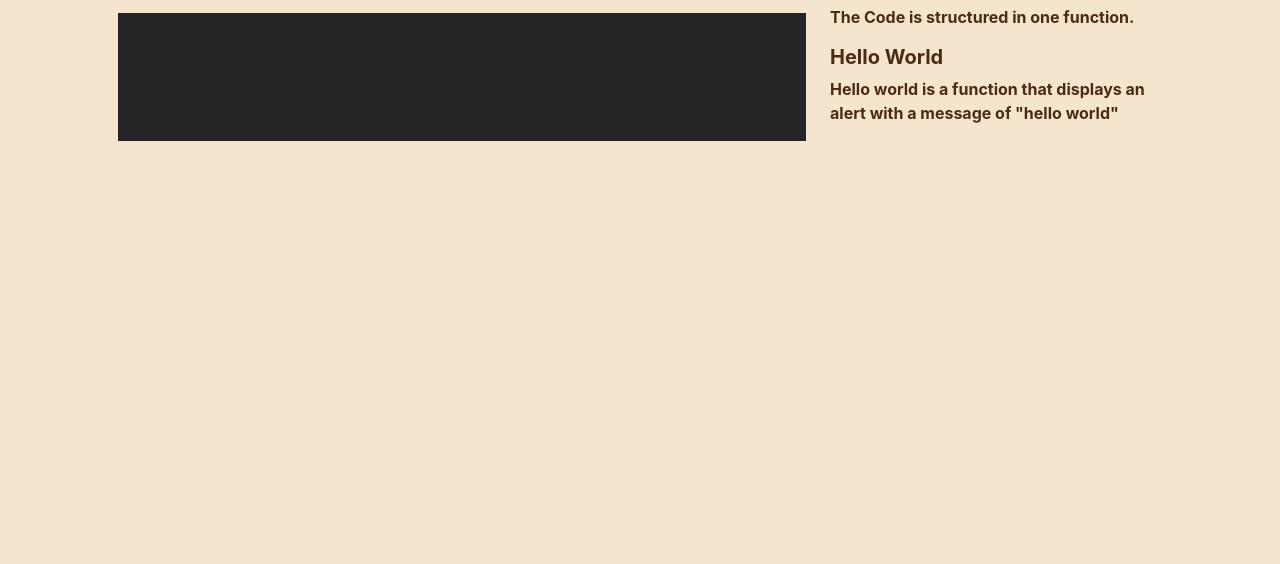
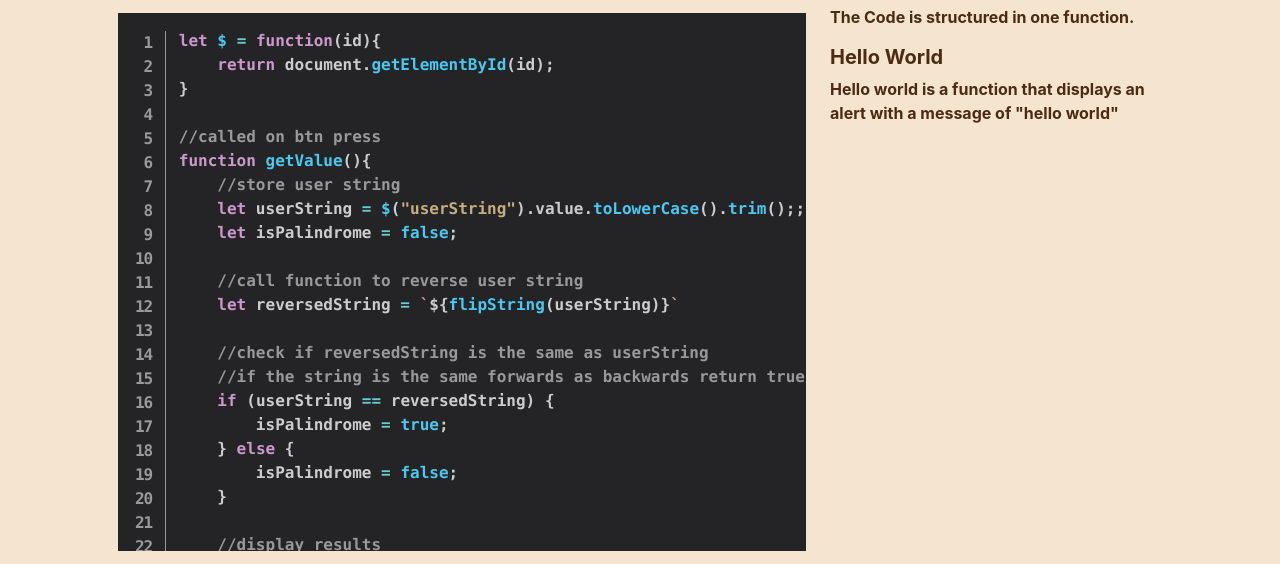
Before and after one commit to BrittP-NBCC/TacoCat, a plain HTML site: page code.html in a window 1280 px wide. Shown: the part 161-725 px from the top of the page. Drawn offline with nearby package versions, Linux system fonts and the light colour scheme; a web font is replaced by a local one.

Commit message:
added in code

```diff
--- a/code.html
+++ b/code.html
@@ -57,7 +57,55 @@
                 <div class="col-lg-8">
                     <pre class="line-numbers">
                         <code class="language-javascript">
+                            let $ = function(id){
+                                return document.getElementById(id);
+                            }
 
+                            //called on btn press
+                            function getValue(){
+                                //store user string
+                                let userString = $("userString").value.toLowerCase().trim();;
+                                let isPalindrome = false;
+
+                                //call function to reverse user string
+                                let reversedString = `${flipString(userString)}`
+
+                                //check if reversedString is the same as userString
+                                //if the string is the same forwards as backwards return true,
+                                if (userString == reversedString) {
+                                    isPalindrome = true;
+                                } else {
+                                    isPalindrome = false;
+                                }
+
+                                //display results
+                                displayMessage(isPalindrome, reversedString);
+                            }
+
+                            function flipString(userString){
+                                //create a new array to store new reversed string in
+                                let reversedString = [];
+
+                                //loop through userstring and create new array
+                                for (let index = userString.length - 1; index >= 0; index--) {
+                                    reversedString += userString[index];
+                                }
+                                return reversedString;
+                            }
+
+                            function displayMessage(isPalindrome, reversedString){
+                                if (isPalindrome) {
+                                    $("alert").classList.remove("invisible", "alert-danger");
+                                    $("alert").classList.add("alert-success");
+                                    $("msg").innerHTML = `Your phrase reversed is: ${reversedString}`;
+                                    $("alert-heading").innerHTML = "Well Done! You entered a palindrome!";
+                                } else {
+                                    $("alert").classList.remove("invisible", "alert-success");
+                                    $("alert").classList.add("alert-danger");
+                                    $("alert-heading").innerHTML = "Please Try Again.";
+                                    $("msg").innerHTML = `Your phrase reversed is: ${reversedString}`;
+                                }
+                            }
 
                         </code>
                     </pre>
```
